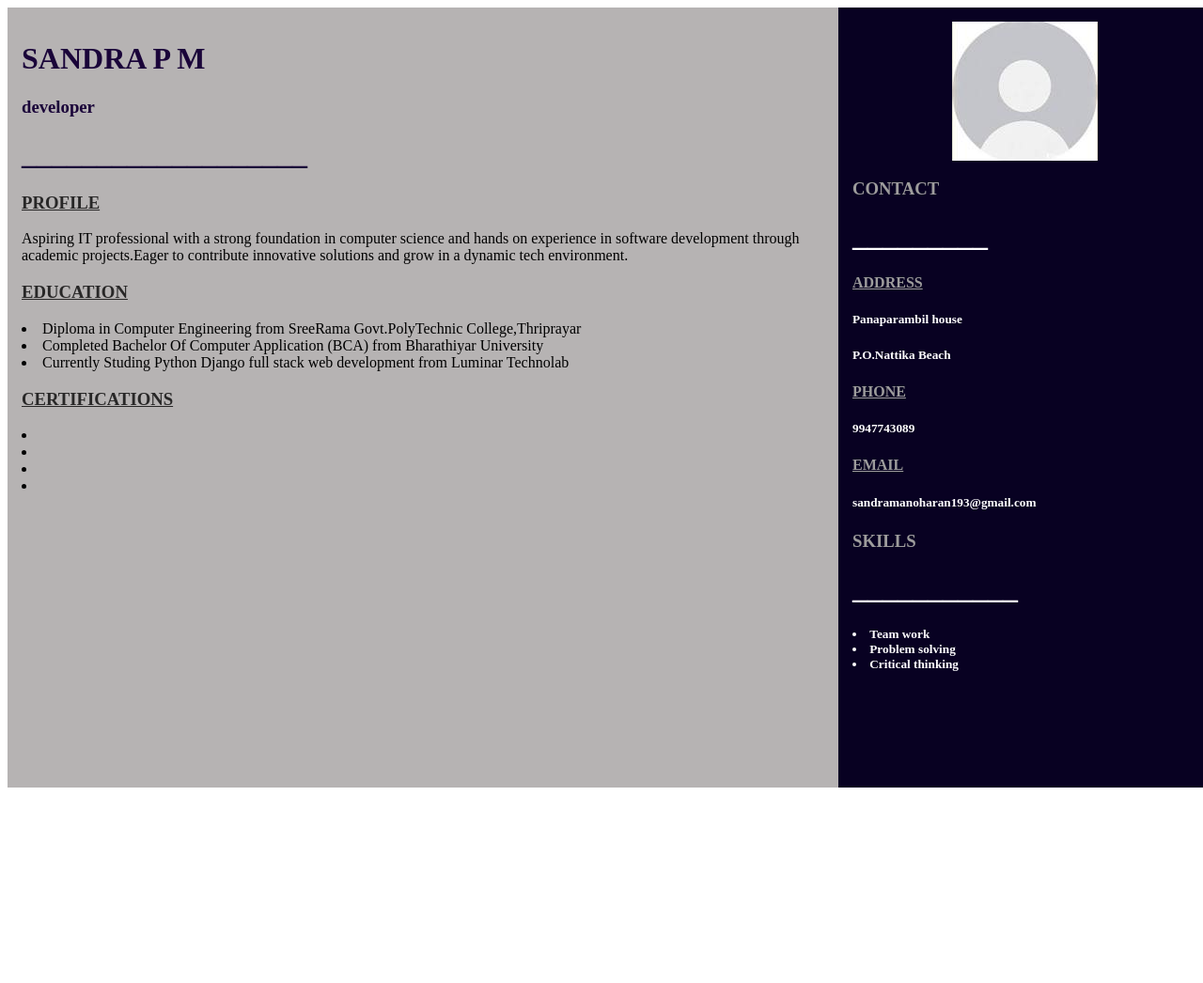
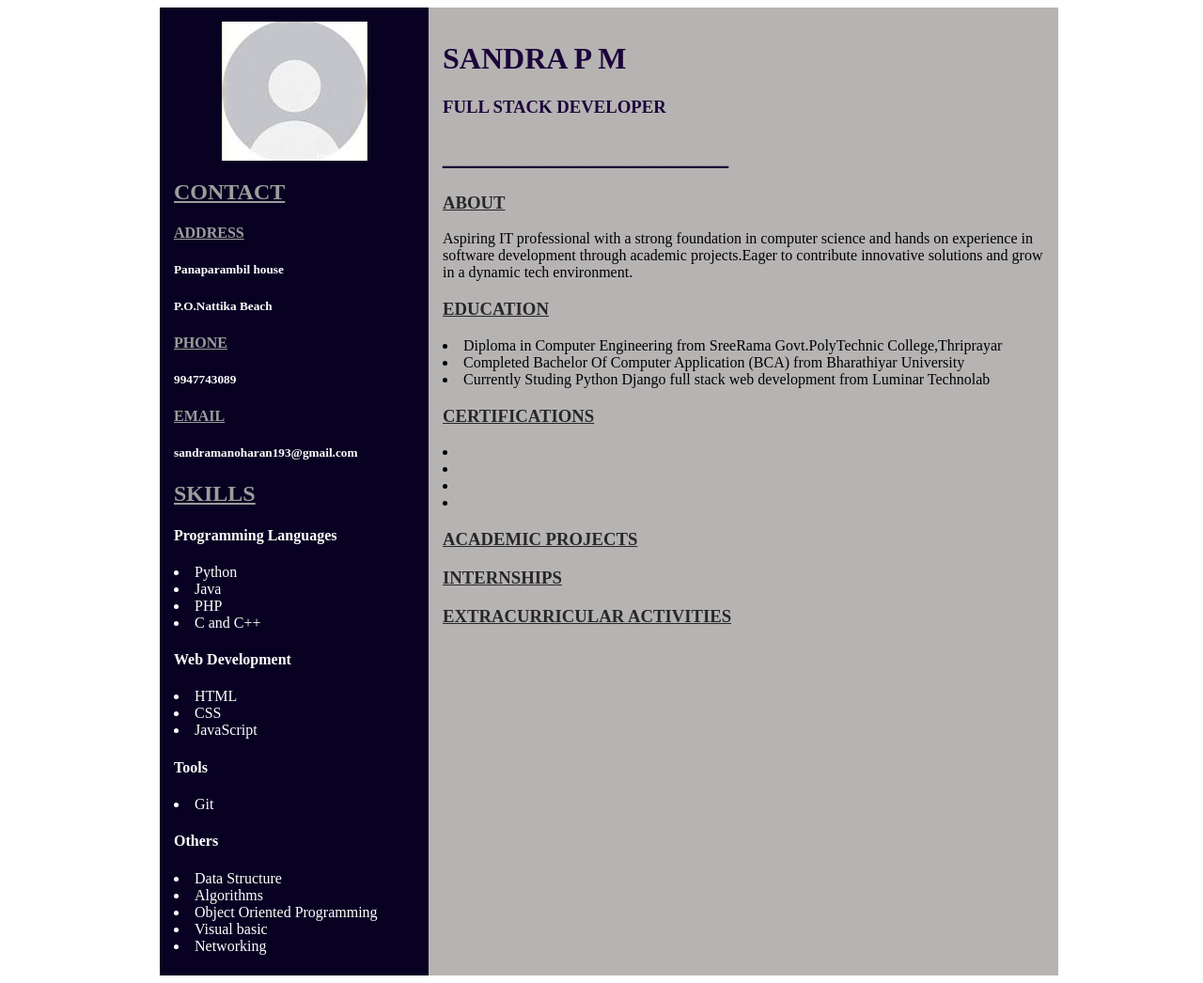
Before and after one commit to Sandra-pm1/Resume, a plain HTML site: page index.html in a window 1280 px wide. Shown: the whole page at 94% size. Before the commit the page ends 846 px from the top, so only its background shows below. Drawn offline with Linux system fonts and the light colour scheme.

Commit message:
some extra lines are added

```diff
--- a/index.html
+++ b/index.html
@@ -1,22 +1,60 @@
 <!DOCTYPE html>
 <html lang="en">
+
 <head>
     <meta charset="UTF-8">
     <meta name="viewport" content="width=device-width, initial-scale=1.0">
     <title>Document</title>
     <link rel="stylesheet" href="./style.css">
 </head>
+
 <body>
+    <div class="right">
+        <div class="images">
+            <img src="./images/download.jfif" alt="">
+        </div>
+        <div>
+            <h2 class="heading1"><u>CONTACT</u></h2>
+            <h4 class="heading1"><U>ADDRESS</U></h4>
+            <h5>Panaparambil house</h5>
+            <h5>P.O.Nattika Beach</h5>
+            <h4 class="heading1"><u>PHONE</u></h4>
+            <h5>9947743089</h5>
+            <h4 class="heading1"><u>EMAIL</u></h4>
+            <h5>sandramanoharan193@gmail.com</h5>
+        </div>
+        <div>
+            <h2 class="heading1"><u>SKILLS</u></h2>
+            <h4>Programming Languages</h4>
+            <li>Python</li>
+            <li>Java</li>
+            <li>PHP</li>
+            <li>C and C++</li>
+            <h4>Web Development</h4>
+            <li>HTML</li>
+            <li>CSS</li>
+            <li>JavaScript</li>
+            <h4>Tools</h4>
+            <li>Git</li>
+            <h4>Others</h4>
+            <li>Data Structure</li>
+            <li>Algorithms</li>
+            <li>Object Oriented Programming</li>
+            <li>Visual basic</li>
+            <li>Networking</li>
+
+        </div>
+    </div>
+</body>
+</html>
     <div class="left">
         <div class="head">
             <h1>SANDRA P M</h1>
-            <h3>developer</h3>
+            <h3>FULL STACK DEVELOPER</h3>
             <h1>___________________</h1>
         </div>
         <div class="profile">
-            <h3 class="heading"><u>PROFILE</u></h3>
-
-
+            <h3 class="heading"><u>ABOUT</u></h3>
             <p>
                 Aspiring IT professional with a strong
                 foundation in computer science and hands on
@@ -27,56 +65,30 @@
         </div>
         <div class="education">
             <h3 class="heading"><u>EDUCATION</u></h3>
-
             <p>
                 <li>Diploma in Computer Engineering from SreeRama
                     Govt.PolyTechnic College,Thriprayar</li>
-               <li> Completed Bachelor Of Computer Application (BCA)
-                from Bharathiyar University</li>
+                <li> Completed Bachelor Of Computer Application (BCA)
+                    from Bharathiyar University</li>
                 <li>Currently Studing Python Django full stack web
                     development from Luminar Technolab</li>
             </p>
         </div>
         <div class="certificates">
             <h3 class="heading"><u>CERTIFICATIONS</u></h3>
-
             <li></li>
             <li></li>
             <li></li>
             <li></li>
         </div>
-    </div>
-    <div class="right">
-       <div class="images">
-        <img src="./images/download.jfif" alt="">
-       </div>
         <div>
-            <h3 class="heading1">CONTACT</h3>
-            <h1>_________</h1>
-            <h4 class="heading1"><U>ADDRESS</U></h4>
+            <h3 class="heading"><u>ACADEMIC PROJECTS</u></h3>
 
-
-            <h5>Panaparambil house</h5>
-            <h5>P.O.Nattika Beach</h5>
-            <h4 class="heading1"><u>PHONE</u></h4>
-
-            <h5>9947743089</h5>
-            <h4 class="heading1"><u>EMAIL</u></h4>
-
-            <h5>sandramanoharan193@gmail.com</h5>
         </div>
         <div>
-            <h3 class="heading1">SKILLS</h3>
-            <h1>___________</h1>
-            <h5>
-                <li>Team work</li>
-                <li>Problem solving</li>
-                <li>Critical thinking</li>
-            </h5>
-
+            <h3 class="heading"><u>INTERNSHIPS</u></h3>
         </div>
-
+        <div>
+            <h3 class="heading"><u>EXTRACURRICULAR ACTIVITIES</u></h3>
+        </div>
     </div>
-
-</body>
-</html>
--- a/style.css
+++ b/style.css
@@ -2,23 +2,25 @@ body{
     width: 100%;
     height: 100%;
     display: flex;
+    justify-content: center;
 }
 .left{
-    width: 70%;
-    height: 800px;
+    width: 50%;
+    height: 1000px;
     background-color: rgb(182, 179, 179);
     padding: 15px;
 }
 .right{
-    width: 30%;
-    height: 800px;
+    width: 20%;
+    height: 1000px;
     background-color: rgb(8, 1, 34);
     color: white;
     padding: 15px;
-
 }
 .head{
     color: rgb(26, 4, 57);
+
+
 }
 .heading1{
     color: rgb(157, 156, 156);
@@ -32,5 +34,4 @@ body{
 .images{
     display: flex;
     justify-content: center;
-
 }
```
